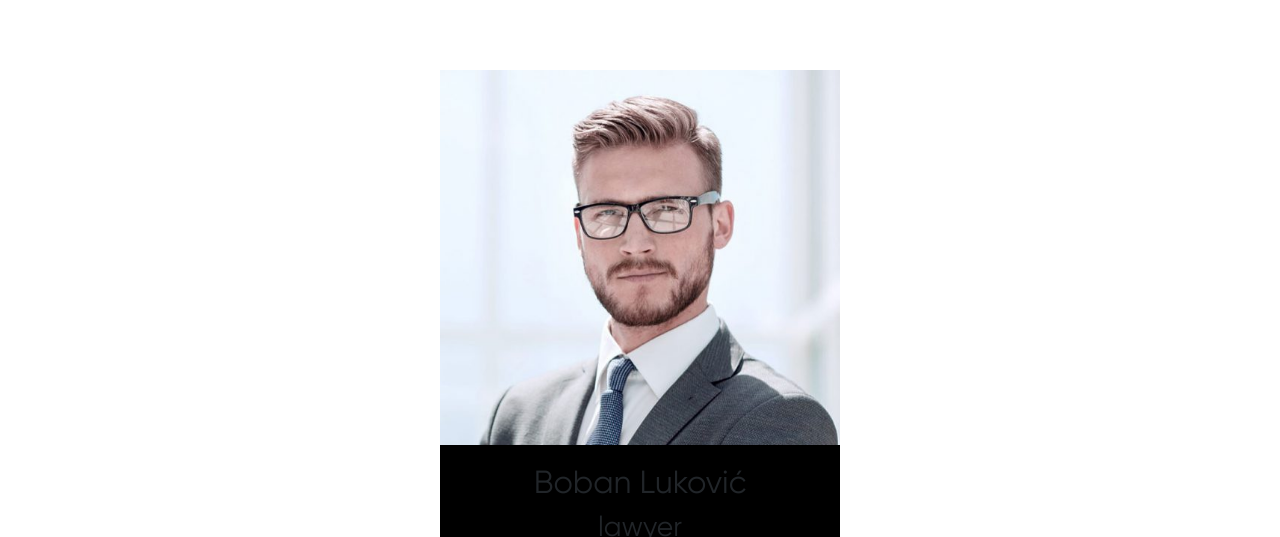
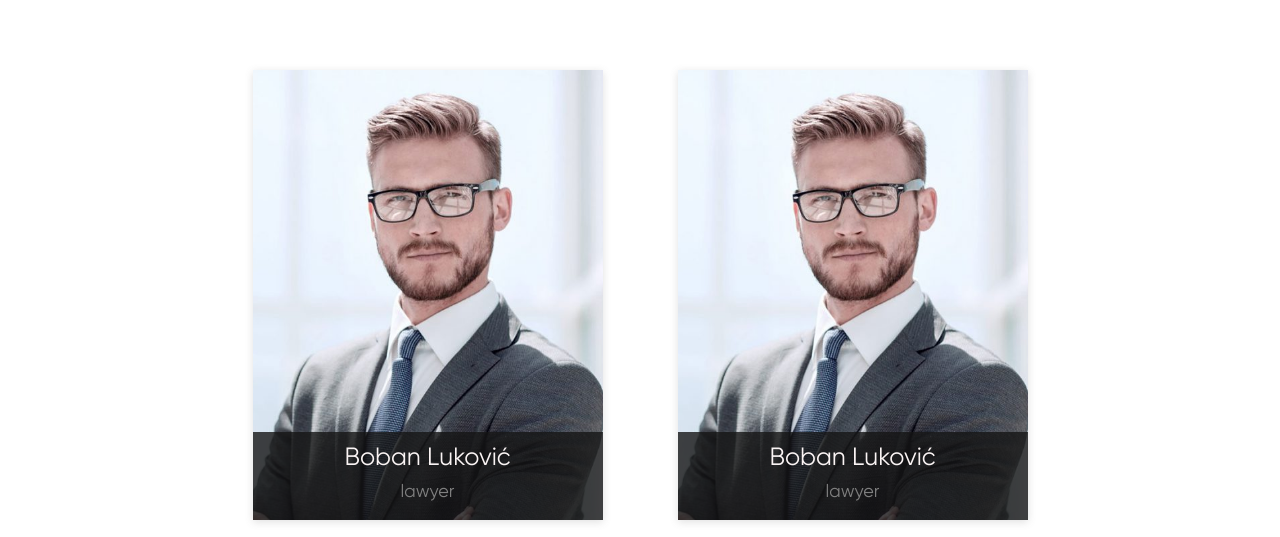
Before and after one commit to petar-dr/law-website, a React (Create React App) app: page /team in a window 1280 px wide. Shown: the part 415-952 px from the top of the page. Built offline with nearby package versions, Linux system fonts and the light colour scheme.

Commit message:
lawyer short

```diff
--- a/src/Pages/TeamPage.jsx
+++ b/src/Pages/TeamPage.jsx
@@ -12,6 +12,7 @@ function TeamPage() {
       />
       <div className="teamPage__main">
         <LawyerShort />
+        <LawyerShort />
       </div>
     </div>
   );
--- a/src/components/Pages components/Team page/LawyerShort.jsx
+++ b/src/components/Pages components/Team page/LawyerShort.jsx
@@ -1,15 +1,25 @@
-import React from "react";
+import React, { useEffect, useState } from "react";
 import img from "../../../assets/img/Team page/team_06-570x668.jpg";
+import ButtonClasic from "../../elements/ButtonClasic";
+import { BtnContext } from "../../../context/BtnContext";
 
 function LawyerShort() {
+  const [showBtn, setShowBtn] = useState(false);
   return (
-    <div className="lawyer">
-      <img className="lawyer__img" src={img} alt="" />
-      <div className="lawyer__text">
-        <h2>Boban Luković</h2>
-        <h3>lawyer</h3>
+    <BtnContext.Provider value={showBtn}>
+      <div
+        className="lawyer"
+        onMouseEnter={() => setShowBtn(true)}
+        onMouseLeave={() => setShowBtn(false)}
+      >
+        <img className="lawyer__img" src={img} alt="" />
+        <div className="lawyer__text">
+          <h2 className="lawyer__text__name">Boban Luković</h2>
+          <h3 className="lawyer__text__position">lawyer</h3>
+          <ButtonClasic />
+        </div>
       </div>
-    </div>
+    </BtnContext.Provider>
   );
 }
 
--- /dev/null
+++ b/src/components/elements/ButtonClasic.jsx
@@ -0,0 +1,14 @@
+import React, { useContext } from "react";
+import { Link } from "react-router-dom";
+import { BtnContext } from "../../context/BtnContext";
+
+function ButtonClasic() {
+  const show = useContext(BtnContext)
+  return (
+    <Link to="#" className={show?"buttonClasic showBtn":"buttonClasic hideBtn"}>
+      View profile
+    </Link>
+  );
+}
+
+export default ButtonClasic;
--- /dev/null
+++ b/src/context/BtnContext.js
@@ -0,0 +1,3 @@
+import { createContext } from "react";
+
+export const BtnContext = createContext({});
--- a/src/scss/App.scss
+++ b/src/scss/App.scss
@@ -30,3 +30,5 @@ a {
 
 //Sections
 @import "./components/Sections/IntroSection.scss";
+//Elements
+@import "./components/Elements/buttonClasic.scss";
--- /dev/null
+++ b/src/scss/components/Elements/buttonClasic.scss
@@ -0,0 +1,37 @@
+.buttonClasic {
+  display: none;
+  font-weight: bold;
+  position: relative;
+  text-decoration: none;
+  color: white;
+  padding: 10px 20px;
+  border: 1px solid white;
+  overflow: hidden;
+  &:hover {
+    color: black;
+    transition: 300ms;
+  }
+  &::before {
+    content: "";
+    position: absolute;
+    top: 0;
+    left: 0;
+    bottom: 0;
+    right: 0;
+    z-index: -1;
+    background-color: white;
+
+    transition: transform 300ms ease-in-out;
+    transform: scaleX(0);
+    transform-origin: left;
+  }
+  &:hover::before {
+    transform: scaleX(1);
+  }
+}
+.showBtn {
+  display: block;
+}
+.hideBtn {
+  display: none;
+}
--- a/src/scss/components/Pages/TeamPage/LawyerShort.scss
+++ b/src/scss/components/Pages/TeamPage/LawyerShort.scss
@@ -1,16 +1,21 @@
+$widthLawyer: 350px;
+$heightLawyer: 450px;
+
 .lawyer {
-  width: 400px;
-  height: 500px;
+  width: $widthLawyer;
+  height: $heightLawyer;
   overflow: hidden;
   object-position: center;
   position: relative;
+  box-shadow: rgba(99, 99, 99, 0.2) 0px 2px 8px 0px;
+
   &__img {
     position: absolute;
-    width: 400px;
-    height: 500px;
+    width: $widthLawyer;
+    height: $heightLawyer;
     object-fit: cover;
     object-position: center;
-    z-index: -1;
+    z-index: -3;
   }
   &__text {
     position: absolute;
@@ -21,7 +26,19 @@
     align-items: center;
     flex-direction: column;
     width: 100%;
-    height: 25%;
-    background-color: black;
+    height: fit-content;
+    background-color: rgba(#161616, 0.8);
+    color: #faf4f4;
+    cursor: pointer;
+    transition: 0.5s all;
+    padding: 10px 0;
+    z-index: 0;
+    &__name {
+      font-size: 25px;
+    }
+    &__position {
+      font-size: 18px;
+      color: #808080;
+    }
   }
 }
--- a/src/scss/components/Pages/TeamPage/TeamPage.scss
+++ b/src/scss/components/Pages/TeamPage/TeamPage.scss
@@ -1,11 +1,13 @@
-@import './LawyerShort.scss';
+@import "./LawyerShort.scss";
 
-.teamPage{
-    &__main{
-        height: fit-content;
-        width: 100%;
-        padding: 100px 0;
-        display: grid;
-        place-items: center;
-    }
+.teamPage {
+  &__main {
+    height: fit-content;
+    width: 850px;
+    padding: 100px 0;
+    display: grid;
+    place-items: center;
+    grid-template-columns: 1fr 1fr;
+    margin: 0 auto;
+  }
 }
```
